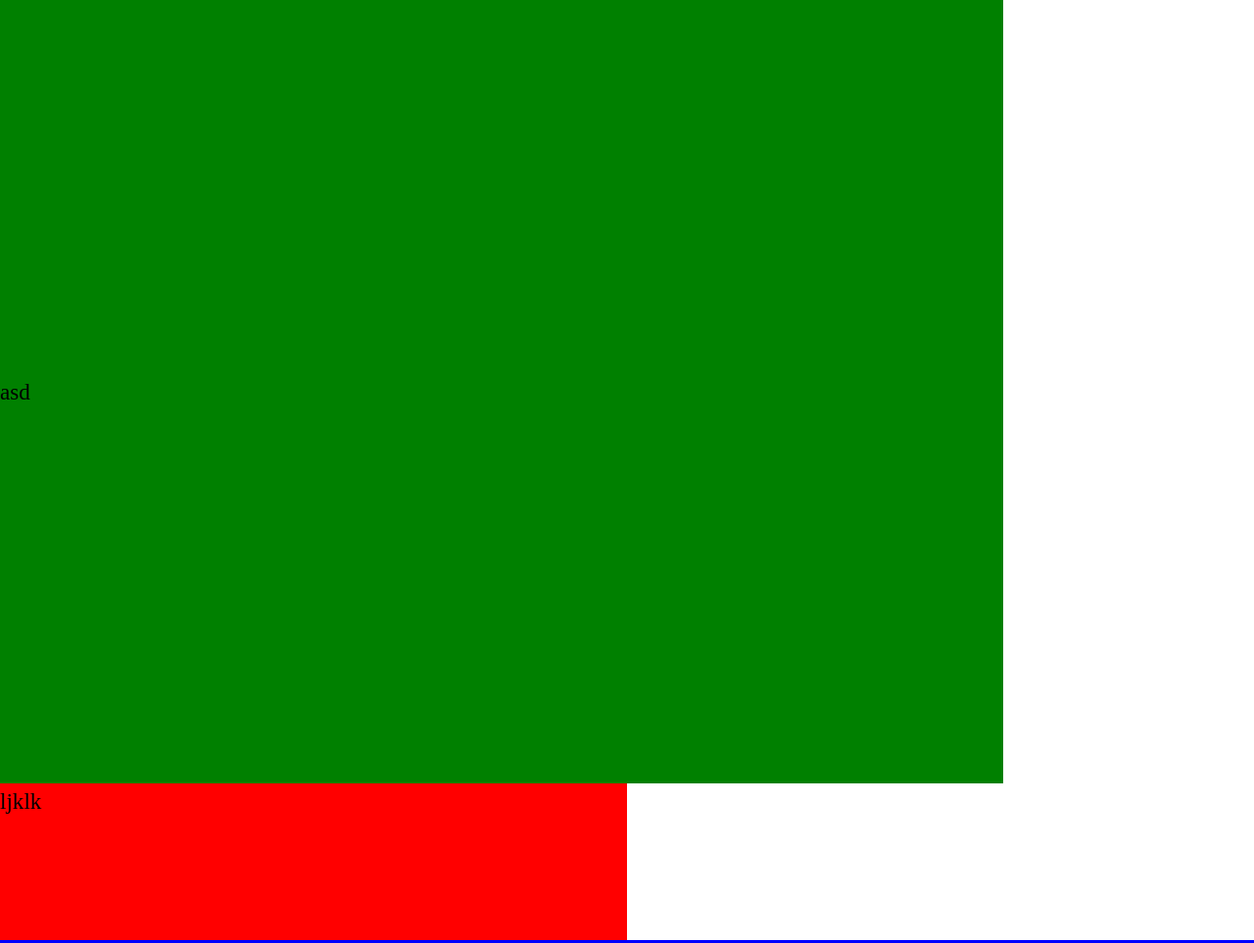
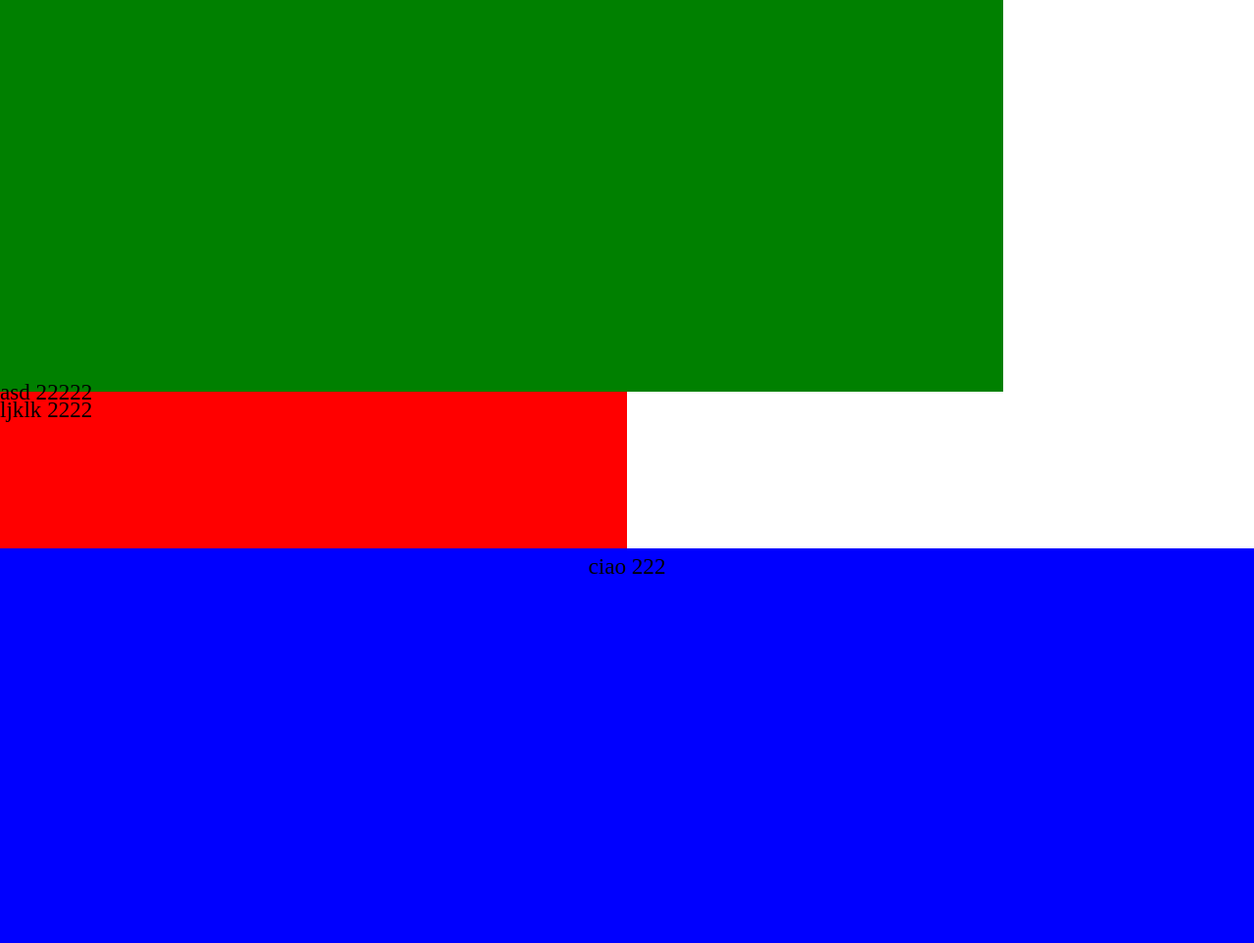
Before and after one commit to genbs/Aloengular, a website: page index.html in a window 1280 px wide. Shown: the top 963 px of the page at 98% size. Drawn offline with nearby package versions, Linux system fonts and the light colour scheme.

Commit message:
aarsize optimize rendering

```diff
--- a/components/aaResponsiveSize/aaResponsiveSize.js
+++ b/components/aaResponsiveSize/aaResponsiveSize.js
@@ -17,30 +17,17 @@
 
     //////////////////////////////
 
-    function aaResponsiveSizeFactory($rootScope, $aa)
+    function aaResponsiveSizeFactory($aa)
     {
-        var c = {},
-            o,
-            sizes = [],
-            DEBOUNCE = 50,
-            currentStyle,
-            $scope = $rootScope.$new();
-
+        var c = {}, sizes = [];
 
         c.add = add;
-        c.bindableClass = ['window', 'body'];
-        c.isBindable = isBindable;
-        c.getClassFromObj = getClassFromObj;
 
-        //////////////////////////////
+        window.addEventListener('resize', function(){
+            requestAnimationFrame(update);
+        });
 
-        window.addEventListener('resize', function(){ $scope.$digest(); });
-
-        $scope.$watchCollection(function(){
-            return $aa.map(sizes, function(s){ return s.element[s.elementAttr]; });
-        }, update, true);
-
-        //watch();
+        requestAnimationFrame(update);
 
         return c;
 
@@ -60,92 +47,25 @@
             return (x * aaRSizeObj.size / 100) + (aaRSizeObj.offset || 0) + 'px';
         }
 
-        function getClassFromObj(aaRSizeObj)
-        {
-            return aaRSizeObj.attr + '-' + aaRSizeObj.elementName + '-' + aaRSizeObj.elementAttr + '-' + aaRSizeObj.size;
-        }
-
-        function isBindable(aaRSizeObj)
-        {
-            return c.bindableClass.indexOf(aaRSizeObj.elementName) >= 0;
-        }
-
-        function getAttrForCss(jsAttr)
-        {
-            switch(jsAttr){
-                case 'lineHeight':
-                    return 'line-height';
-            }
-
-            return jsAttr;
-        }
-
         //////////////////////////////
-
-        /*
-        function watch()
-        {
-            var s = $aa.map(sizes, function(s){ return s.element[s.elementAttr]; });
-
-            if(sizes.length && !angular.equals(s,o))
-            {
-                update();
-                o = s;
-            }
-
-            $timeout(watch, DEBOUNCE);
-        }
-        */
 
         function update()
         {
             var styles = [];
 
-            $aa.map(sizes, function(t){
-                if(!isBindable(t))
-                    t.target[0].style[t.attr] = getValueFromObj(t);
-                else {
-                    var x = '.' + getClassFromObj(t);
-                    if(styles.indexOf(x) == -1) styles[x] = getAttrForCss(t.attr) + ':' + getValueFromObj(t) + ';';
-                }
+            sizes.map(function(t){
+                t.target[0].style[t.attr] = getValueFromObj(t);
             });
-
-            styles = $aa.map(styles,function(v,k){ return k+'{' + v + '}'; });
-            updateStyle(typeof styles === 'string' ? styles : styles.join(''));
         }
 
-        //////////////////////////////
+    }
+    aaResponsiveSizeFactory.$inject = ['$aa'];
 
-        function appendStyle(fn)
-        {
-            var head = document.head || document.getElementsByTagName('head')[0];
-            var style = document.createElement('style');
 
-            style.type = 'text/css';
-            style.title = 'aa-r-size';
-
-            fn && fn.call(style);
-
-            head.appendChild(style);
-
-            return style;
-        }
-
-        function updateStyle(css)
-        {
-            if(currentStyle) currentStyle.remove();
-
-            currentStyle = appendStyle(function(){
-                if(this.styleSheet)
-                    this.styleSheet.cssText = css;
-                else
-                    this.appendChild(document.createTextNode(css));
-            });
-        }
-    }
-    aaResponsiveSizeFactory.$inject = ['$rootScope', '$aa'];
 
     //////////////////////////////
+
+
 
     function aaResponsiveSize($aaRSize, $aa)
     {
@@ -161,14 +81,7 @@
 
         function aaResponsiveSizeLink($scope, $element, $attrs, aaRSizeCtrl)
         {
-            var aaRSizeObj = aaRSizeSanitize($scope.sizes);
-
-            $aaRSize.add(aaRSizeObj);
-
-            $aa.map(aaRSizeObj, function(obj){
-                if($aaRSize.isBindable(obj))
-                    $element.addClass($aaRSize.getClassFromObj(obj));
-            })
+            $aaRSize.add(aaRSizeSanitize($scope.sizes));
 
             $element[0].removeAttribute('aa-r-size');
 
@@ -207,7 +120,7 @@
                     {
                         var r = {};
 
-                        $aa.map(string.trim().split(' '), function(e){
+                        string.trim().split(' ').map(function(e){
                             e = e.trim().split(':');
                             r[e[0]] = e[1];
                         });
--- a/components/aaUtils/aaUtils.js
+++ b/components/aaUtils/aaUtils.js
@@ -55,6 +55,16 @@
 
 	function map(element, callable)
 	{
+		var results = [], k;
+
+		element = this.toElement(element, true);
+
+		for(k in element)
+			results.push(callable.call(null, element[k], k));
+
+		return results.length ? (results.length == 1 ? results[0] : results) : null;
+
+		/*
 		element = this.toElement(element, true);
 
 		var e, results = [];
@@ -64,6 +74,7 @@
 				results.push(result);
 		}
 		return results.length ? (results.length == 1 ? results[0] : results) : null;
+		*/
 	}
 
 	///////////////////////////
--- a/index.html
+++ b/index.html
@@ -13,9 +13,9 @@
 </head>
 <body ng-controller="MainCtrl">
 
-    <div style="background:green" aa-r-size="[{ attr: 'height', element:'body'}, { attr:'width', size: 80 }, { attr: 'lineHeight', element:'window', elementAttr:'innerHeight' }]">asd</div>
-    <div style="background:red" aa-r-size="[{ attr: 'width', element: 'window', elementAttr:'innerWidth', size: 50 }, { attr: 'height', element:'body', size: 20 }]">ljklk</div>
-    <div style="background:blue; width: 100%; height: 100%; text-align:center" class="lineHeight-window-innerHeight-100">ciao</div>
+    <div style="background:green" aa-r-size="[{ attr: 'height', element:'body', size: 50}, { attr:'width', size: 80 }, { attr: 'lineHeight', element:'body', elementAttr:'offsetHeight' }]">asd 22222</div>
+    <div style="background:red" aa-r-size="[{ attr: 'width', element: 'body', size: 50 }, { attr: 'height', element:'body', size: 20 }]">ljklk 2222</div>
+    <div style="background:blue; width: 100%; height: 100%; text-align:center" class="lineHeight-window-innerHeight-100">ciao 222</div>
 
 
     <script src="components/aaUtils/aaUtils.js"></script>
@@ -30,9 +30,9 @@
             .controller('MainCtrl', MainCtrl)
         ;
 
-        function MainCtrl($scope, $aa, $aaRSize, $aaAurea){
+        function MainCtrl($scope, $aa,/* $aaRSize,*/ $aaAurea){
 
-            $aaRSize.add([{ elementName: 'window', element: window, elementAttr:'innerHeight', attr:'lineHeight', size: 100 }]);
+            //$aaRSize.add([{ elementName: 'window', element: window, elementAttr:'innerHeight', attr:'lineHeight', size: 100 }]);
 
             window.onresize = setFont;
 
@@ -44,12 +44,11 @@
 
             function setFont(){
                 var f = $aaAurea.getFontSpecByFontSize($aa.proportion(18,24,window.innerWidth,360, 1440));
-                console.log(f);
                 document.body.style.fontSize = f.fontSize + 'px';
                 document.body.style.lineHeight = f.lineHeight + 'px';
             }
         }
-        MainCtrl.$inject = ['$scope', '$aa', '$aaRSize', '$aaAurea'];
+        MainCtrl.$inject = ['$scope', '$aa', /* '$aaRSize',*/ '$aaAurea'];
     </script>
 </body>
 </html>
```
